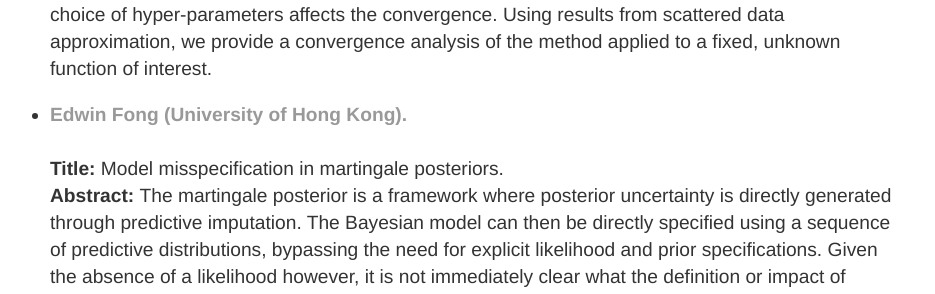
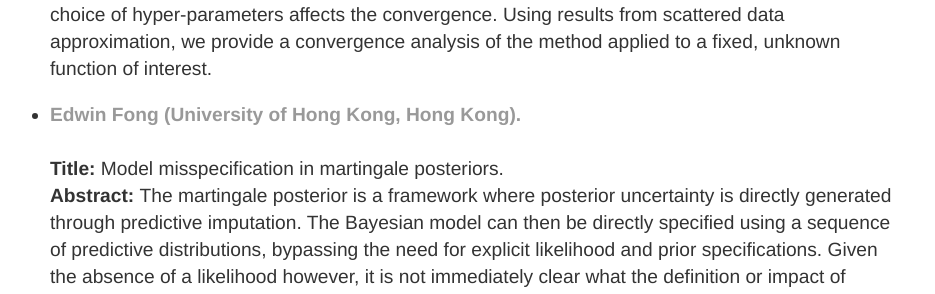
Before and after one commit to postbayes/BayesMisspecificationSatellite, a Jekyll site: the page index.html, which Jekyll copies as it is, in a window 1280 px wide and 900 px high, scrolled down 3730 px. Shown: the part 156-450 px from the top of the window, without its empty margins (182-1117 px from the left). Built offline with Jekyll 4.4.1, drawn with Linux system fonts in a browser that asks for light colours.

Commit message:
Update index.html

```diff
--- a/index.html
+++ b/index.html
@@ -196,7 +196,7 @@ della Svizzera italiana, Switzerland).</a></strong> <br/><br/>
 
 		</li>
 
-		<li> <strong><a href="https://edfong.github.io/"> Edwin Fong (University of Hong Kong).</a></strong> <br/><br/>
+		<li> <strong><a href="https://edfong.github.io/"> Edwin Fong (University of Hong Kong, Hong Kong).</a></strong> <br/><br/>
 
 
 			<strong> Title: </strong> Model misspecification in martingale posteriors. <br/>
```
